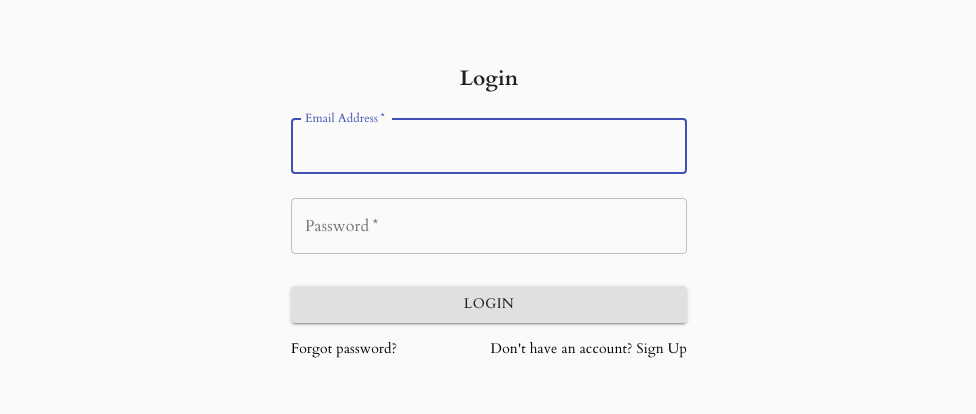
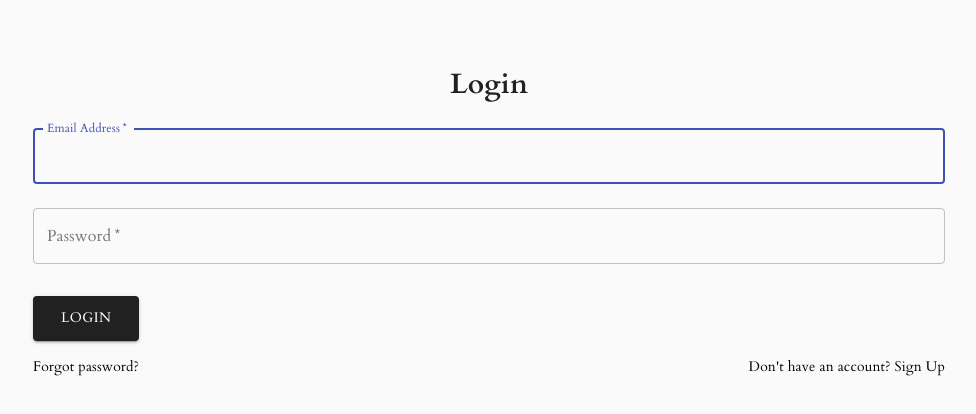
Before and after one commit to augustJH27/cobacoba, a React (Create React App) app: page /login in a window 1280 px wide. Shown: the top 414 px of the page, without its empty margins (151-1127 px from the left). Built offline with nearby package versions, Linux system fonts and the light colour scheme; no server answers.

Commit message:
push firebase

```diff
--- a/package.json
+++ b/package.json
@@ -4,9 +4,12 @@
   "private": true,
   "dependencies": {
     "@material-ui/core": "^4.12.3",
+    "@material-ui/lab": "^4.0.0-alpha.60",
     "@testing-library/jest-dom": "^5.11.4",
     "@testing-library/react": "^11.1.0",
     "@testing-library/user-event": "^12.1.10",
+    "axios": "^0.21.1",
+    "firebase": "^8.10.0",
     "react": "^17.0.1",
     "react-dom": "^17.0.1",
     "react-icons": "^4.2.0",
--- a/src/App.js
+++ b/src/App.js
@@ -1,6 +1,8 @@
 import './App.css';
 import {BrowserRouter as Router, Switch, Route} from 'react-router-dom';
-import Home from './pages';
+import { AuthProvider } from './helpers/AuthContext';
+
+import Home from './pages/HomePage';
 import Login from './components/Login/Login';
 import Register from './components/Register/Register';
 import Upcycle from './components/Upcycle/Upcycle';
@@ -11,6 +13,7 @@ import Repeat from './components/Repeat/Repeat';
 function App() {
   return (
     <Router>
+      <AuthProvider>
       <Switch>
         <Route path="/" component={Home} exact />
         <Route path='/login' component={Login} />
@@ -20,6 +23,7 @@ function App() {
         <Route path='/customer-page' component={CustomerPage} />
         <Route path='/repeat' component={Repeat} />
       </Switch>
+      </AuthProvider>
     </Router>
   );
 }
--- a/src/components/HeroSection/HeroElements.jsx
+++ b/src/components/HeroSection/HeroElements.jsx
@@ -3,16 +3,13 @@ import ImgBg from '../../assets/bg.jpg'
 import { MdArrowForward, MdKeyboardArrowRight } from 'react-icons/md';
 
 export const HeroContainer = styled.div`
-    background: linear-gradient(to right, rgba(0, 0, 0, 0.3), rgba(0, 0, 0, 0.1)),
-    url(${ImgBg});
+    background: url(${ImgBg});
     background-position: center;
     background-size: cover;
     height: calc(100vh - 80px);
     margin-top: -60px;
     padding-top: 60px;
-
 `;
-
 
 export const HeroContent = styled.div`
     height: 100%;
--- a/src/components/Login/Login.jsx
+++ b/src/components/Login/Login.jsx
@@ -1,12 +1,19 @@
-import React from 'react';
+import React, {useRef, useState} from 'react';
+import { useAuth } from '../../helpers/AuthContext';
+import { useHistory } from 'react-router-dom';
+import 'firebase/auth';
+import firebase from 'firebase/app';
+
+import Alert from '@material-ui/lab/Alert';
 import Button from '@material-ui/core/Button';
 import CssBaseline from '@material-ui/core/CssBaseline';
 import TextField from '@material-ui/core/TextField';
 import Link from '@material-ui/core/Link';
 import Grid from '@material-ui/core/Grid';
 import Box from '@material-ui/core/Box';
-import { makeStyles } from '@material-ui/core/styles';
+import { makeStyles, withStyles } from '@material-ui/core/styles';
 import Container from '@material-ui/core/Container';
+import { grey } from '@material-ui/core/colors';
 
 const useStyles = makeStyles((theme) => ({
   paper: {
@@ -14,10 +21,6 @@ const useStyles = makeStyles((theme) => ({
     display: 'flex',
     flexDirection: 'column',
     alignItems: 'center',
-  },
-  avatar: {
-    margin: theme.spacing(1),
-    backgroundColor: theme.palette.secondary.main,
   },
   form: {
     width: '100%', // Fix IE 11 issue.
@@ -28,16 +31,64 @@ const useStyles = makeStyles((theme) => ({
   },
 }));
 
+const ColorButton = withStyles((theme) => ({
+  root: {
+    padding: '10px 28px',
+    color: theme.palette.getContrastText(grey[900]),
+    backgroundColor: grey[900],
+    '&:hover': {
+      backgroundColor: grey[900],
+    },
+  },
+}))(Button);
+
 export default function Login() {
   const classes = useStyles();
 
+  const emailRef = useRef();
+  const passwordRef = useRef();
+  const { login } = useAuth();
+  const [error, setError] = useState('');
+  const [loading, setLoading] = useState(false);
+  const history = useHistory();
+
+  async function handleSubmit(e) {
+    e.preventDefault()
+
+    try {
+      setError('')
+      setLoading(true)
+      await login(emailRef.current.value, passwordRef.current.value)
+      history.push('/')
+    } catch {
+      setError('Failed to log in')
+      console.log('error')
+    }
+
+    setLoading(false)
+  }
+
+  // const googleProvider = new firebase.auth.GoogleAuthProvider();
+
+  // const handleLoginPopUp = () => {
+  //   firebase.auth()
+  //   .signInWithPopup(googleProvider)
+  //   .then((result) => {
+
+  //     console.log(result);
+  //   }).catch((error) => {
+  //     console.log(error);
+  //   });
+  // }
+
   return (
 
-    <Container component="main" maxWidth="xs">
+    <Container component="main" maxWidth="md">
       <CssBaseline />
       <div className={classes.paper}>
-        <h2><strong>Login</strong></h2>
-        <form className={classes.form}>
+        <h1><strong>Login</strong></h1>
+        {error && <Alert severity="warning">{error}</Alert>}
+        <form onSubmit={handleSubmit} className={classes.form}>
           <TextField
             variant="outlined"
             margin="normal"
@@ -48,6 +99,7 @@ export default function Login() {
             name="email"
             autoComplete="email"
             autoFocus
+            ref={emailRef}
           />
           <TextField
             variant="outlined"
@@ -59,16 +111,20 @@ export default function Login() {
             type="password"
             id="password"
             autoComplete="current-password"
+            ref={passwordRef}
           />
-          <Button
+          <ColorButton
             type="submit"
-            fullWidth
             variant="contained"
-            color="#fff"
+            color="primary"
             className={classes.submit}
+            disabled={loading}
           >
             Login
-          </Button>
+          </ColorButton>
+          {/* <Button onClick={handleLoginPopUp} type='submit'>
+            Sign in with Google
+          </Button> */}
           <Grid container>
             <Grid item xs>
               <Link href="#" variant="body2">
--- a/src/components/Register/Register.jsx
+++ b/src/components/Register/Register.jsx
@@ -1,4 +1,8 @@
-import React from 'react';
+import React, {useState, useRef} from 'react';
+import { useAuth } from '../../helpers/AuthContext';
+import { useHistory } from 'react-router-dom';
+
+import Alert from '@material-ui/lab/Alert';
 import Button from '@material-ui/core/Button';
 import CssBaseline from '@material-ui/core/CssBaseline';
 import TextField from '@material-ui/core/TextField';
@@ -41,14 +45,45 @@ const ColorButton = withStyles((theme) => ({
 export default function Register() {
   const classes = useStyles();
 
+  const firstNameRef = useRef();
+  const lastNameRef = useRef();
+  const emailRef = useRef();
+  const passwordRef = useRef();
+  const passwordConfirmRef = useRef();
+
+  const { register } = useAuth();
+  const [error, setError] = useState('');
+  const [loading, setLoading] = useState(false);
+  const history = useHistory()
+
+  async function handleSubmit(e) {
+    e.preventDefault()
+
+    if (passwordRef.current.value !== passwordConfirmRef.current.value) {
+      return setError('Passwords do not match')
+    }
+
+    try {
+      setError('')
+      setLoading(true)
+      await register(emailRef.current.value, passwordRef.current.value)
+      history.push('/')
+    } catch {
+      setError('Failed to create an account')
+    }
+
+    setLoading(false)
+  }
+
   return (
     <Container component="main" maxWidth="md">
       <CssBaseline />
       <div className={classes.paper}>
-        <h2><strong>Join us for free!</strong></h2>
+        <h1><strong>Join us for free!</strong></h1>
         <br />
-        <h3>Together we make the new system</h3>
-        <form className={classes.form} noValidate>
+        <h2>Together we make the new system</h2>
+        {error && <Alert severity="warning">{error}</Alert>}
+        <form onSubmit={handleSubmit} className={classes.form}>
           <Grid container spacing={2}>
             <Grid item xs={12} sm={6}>
               <TextField
@@ -60,6 +95,7 @@ export default function Register() {
                 id="firstName"
                 label="First Name"
                 autoFocus
+                ref={firstNameRef}
               />
             </Grid>
             <Grid item xs={12} sm={6}>
@@ -71,6 +107,7 @@ export default function Register() {
                 label="Last Name"
                 name="lastName"
                 autoComplete="lname"
+                ref={lastNameRef}
               />
             </Grid>
             <Grid item xs={12}>
@@ -82,6 +119,7 @@ export default function Register() {
                 label="Email Address"
                 name="email"
                 autoComplete="email"
+                ref={emailRef}
               />
             </Grid>
             <Grid item xs={12}>
@@ -94,6 +132,7 @@ export default function Register() {
                 type="password"
                 id="password"
                 autoComplete="current-password"
+                ref={passwordRef}
               />
             </Grid>
 						<Grid item xs={12}>
@@ -106,6 +145,7 @@ export default function Register() {
                 type="password"
                 id="password"
                 autoComplete="current-password"
+                ref={passwordConfirmRef}
               />
             </Grid>
           </Grid>
@@ -114,6 +154,7 @@ export default function Register() {
           variant="contained"
           color="primary"
           className={classes.submit}
+          disabled={loading}
           >
           JOIN US
           </ColorButton>
--- /dev/null
+++ b/src/helpers/AuthContext.js
@@ -0,0 +1,62 @@
+import React, {useContext, useState, useEffect} from 'react';
+import { auth } from './Firebase';
+
+const AuthContext = React.createContext()
+
+export function useAuth() {
+	return useContext(AuthContext)
+}
+
+export function AuthProvider({ children }) {
+  const [currentUser, setCurrentUser] = useState()
+  const [loading, setLoading] = useState(true)
+
+  function register(email, password) {
+    return auth.createUserWithEmailAndPassword(email, password)
+  }
+
+  function login(email, password) {
+    return auth.signInWithEmailAndPassword(email, password)
+  }
+
+  function logout() {
+    return auth.signOut()
+  }
+
+  function resetPassword(email) {
+    return auth.sendPasswordResetEmail(email)
+  }
+
+  function updateEmail(email) {
+    return currentUser.updateEmail(email)
+  }
+
+  function updatePassword(password) {
+    return currentUser.updatePassword(password)
+  }
+
+  useEffect(() => {
+    const unsubscribe = auth.onAuthStateChanged(user => {
+      setCurrentUser(user)
+      setLoading(false)
+    })
+
+    return unsubscribe
+  }, [])
+
+  const value = {
+    currentUser,
+    login,
+    register,
+    logout,
+    resetPassword,
+    updateEmail,
+    updatePassword
+  }
+
+  return (
+    <AuthContext.Provider value={value}>
+      {!loading && children}
+    </AuthContext.Provider>
+  )
+}
--- /dev/null
+++ b/src/helpers/Firebase.js
@@ -0,0 +1,15 @@
+import firebase from 'firebase/app';
+import 'firebase/auth';
+
+const app = firebase.initializeApp({
+    apiKey: "AIzaSyBKlDxjiMF9_JfJMqaUnnDFxV2wipqMonQ",
+    authDomain: "shopperbird-trial.firebaseapp.com",
+    projectId: "shopperbird-trial",
+    storageBucket: "shopperbird-trial.appspot.com",
+    messagingSenderId: "131050988361",
+    appId: "1:131050988361:web:6addbd3c98f1c862537098",
+    measurementId: "G-FPLJJ5EDMN"
+})
+
+export const auth = app.auth()
+export default app
```
Also changed, not shown: src/components/Navbar/NavbarElements.jsx (+6 -6 lines), src/components/Sidebar/index.jsx (+5 -3 lines), src/index.js (line endings or trailing spaces), src/pages/HomePage.jsx (renamed from src/pages/index.js), 2 other files (tests, documents, lock files or other folders).
